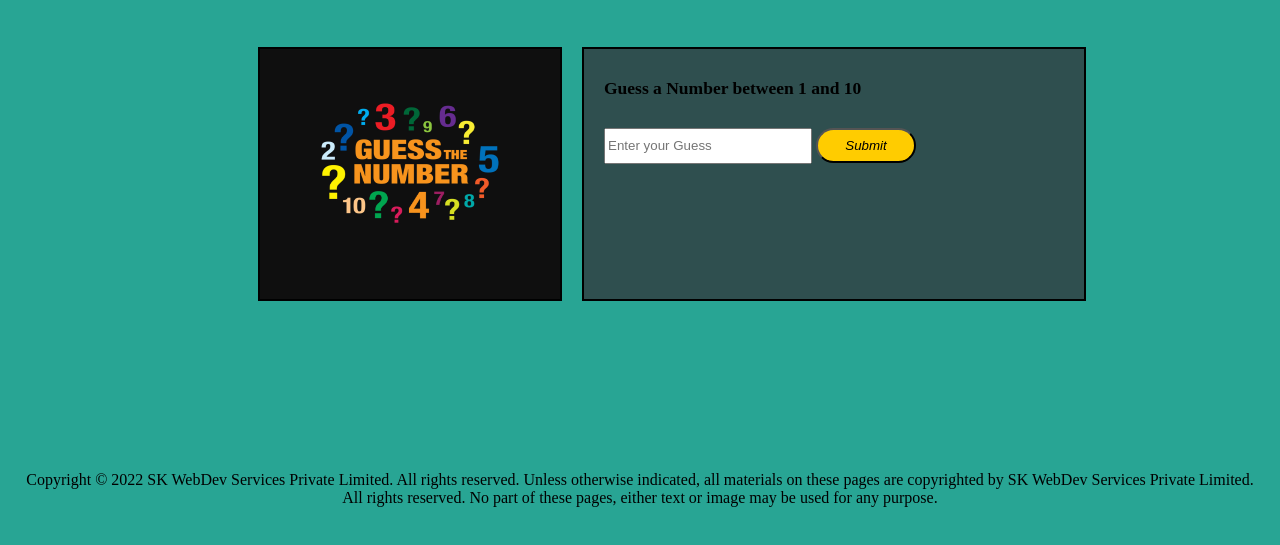
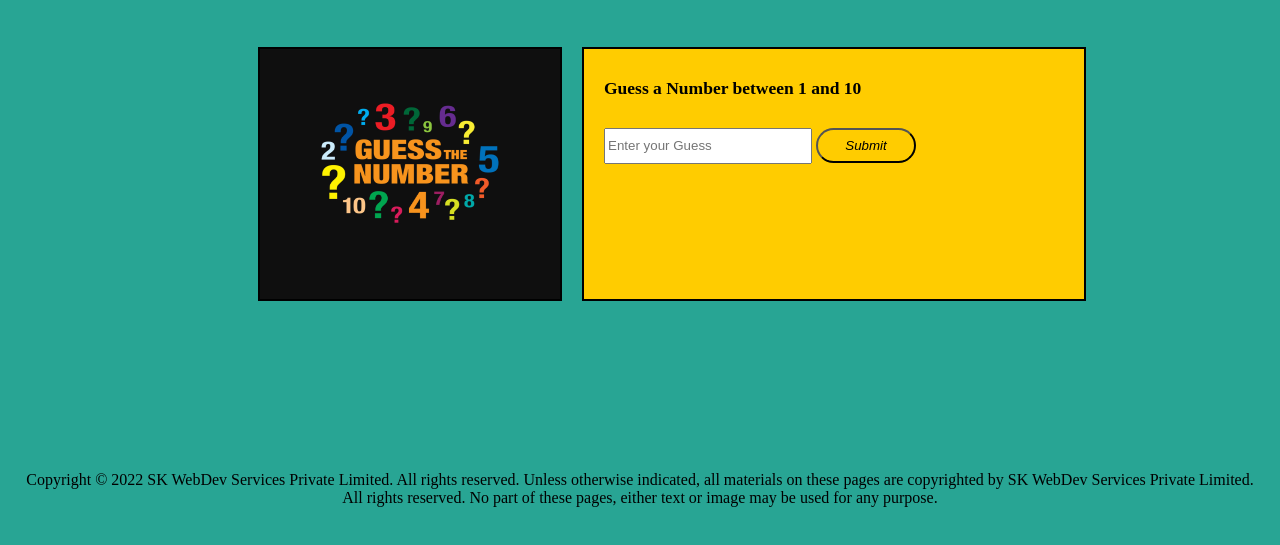
Before and after one commit to Sufran-Khan/Number-Guesser, a plain HTML site: page index.html in a window 1280 px wide. Shown: the part 95-640 px from the top of the page. Drawn offline with Linux system fonts and the light colour scheme.

Commit message:
Backgroung Change

```diff
--- a/guess.css
+++ b/guess.css
@@ -8,7 +8,8 @@
     height: 250px;
     /* margin :auto; */
 
-    background-color: darkslategray;
+    /* background-color: darkslategray; */
+    background-color: #ffcc00;
     /* margin-top: 20px; */
 
 
```
